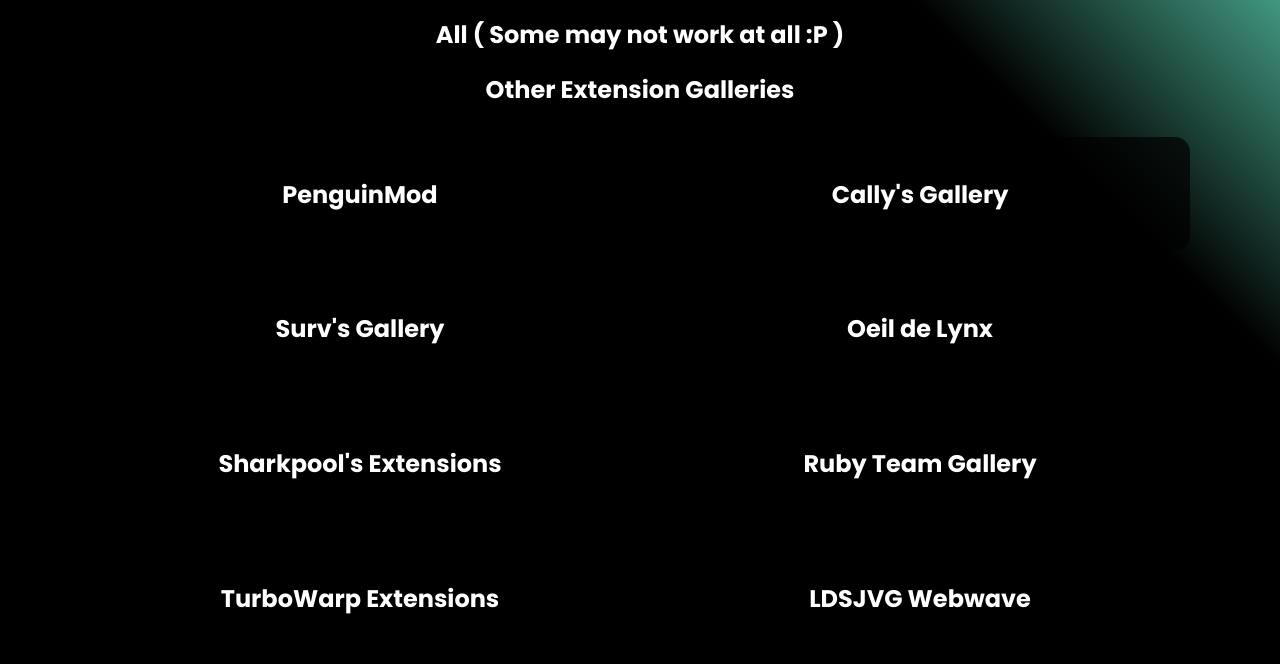
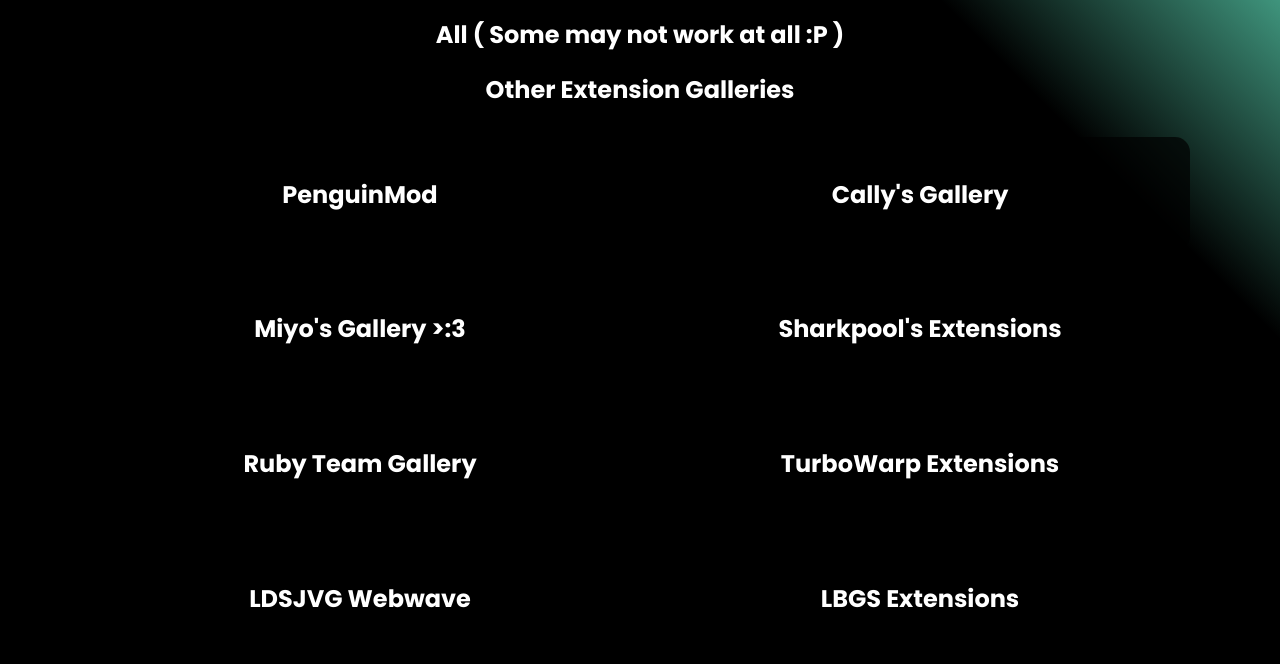
Before and after one commit to Mistium/extensions.mistium, a plain HTML site: page index.html in a window 1280 px wide. Shown: the part 129-793 px from the top of the page. Drawn offline with Linux system fonts and the light colour scheme; no server answers.

Commit message:
Update index.html

```diff
--- a/index.html
+++ b/index.html
@@ -159,19 +159,17 @@
     // Function to generate other extension gallery links
     function generateOtherGalleries() {
         const galleries = [
-            { name: "PenguinMod", url: "https://extensions.penguinmod.com/" },
-            { name: "Cally's Gallery", url: "https://cally-jt.github.io/ultimate-extension-gallery/" },
-            { name: "Surv's Gallery", url: "https://surv.is-a.dev/gallery/" },
-            { name: "Oeil de Lynx", url: "https://oeildelynx.top7box.com/extensions/en/" },
-            { name: "Sharkpool's Extensions", url: "https://sharkpools-extensions.vercel.app/" },
+            { name: "PenguinMod", url: "https://extensions.penguinmod.com" },
+            { name: "Cally's Gallery", url: "https://cally-jt.github.io/ultimate-extension-gallery" },
+            { name: "Miyo's Gallery >:3", url: "https://gallery.miyo.lol" },
+            { name: "Sharkpool's Extensions", url: "https://sharkpools-extensions.vercel.app" },
             { name: "Ruby Team Gallery", url: "https://rubyteam.tech/gallery" },
-            { name: "TurboWarp Extensions", url: "https://extensions.turbowarp.org/" },
+            { name: "TurboWarp Extensions", url: "https://extensions.turbowarp.org" },
             { name: "LDSJVG Webwave", url: "https://ldsjvg.webwave.dev/webpage_20" },
             { name: "LBGS Extensions", url: "https://lbgs-extensions.vercel.app/" },
             { name: "Goofy Warp", url: "https://goofywarp.github.io/extensions/" },
             { name: "Dino Mod :P", url: "https://github.com/GabsTheCuriousKid/FirstExtension/tree/main/extensions" },
             { name: "Pen Group", url: "https://pen-group.github.io/extensions" },
-            { name: "Mubi", url: "https://mubi.tech/gallery" },
             { name: "Lemon", url: "https://bludisanlemon.github.io/lemons-gallery" }
         ];
 
@@ -179,7 +177,7 @@
 
         galleries.forEach(gallery => {
             const galleryLink = document.createElement("a");
-            galleryLink.href = gallery.url;
+            galleryLink.href = gallery.url + "?ref=mistium";
             galleryLink.target = "_blank";
             galleryLink.rel = "noopener noreferrer";
             galleryLink.classList.add("gallery-link");
```
